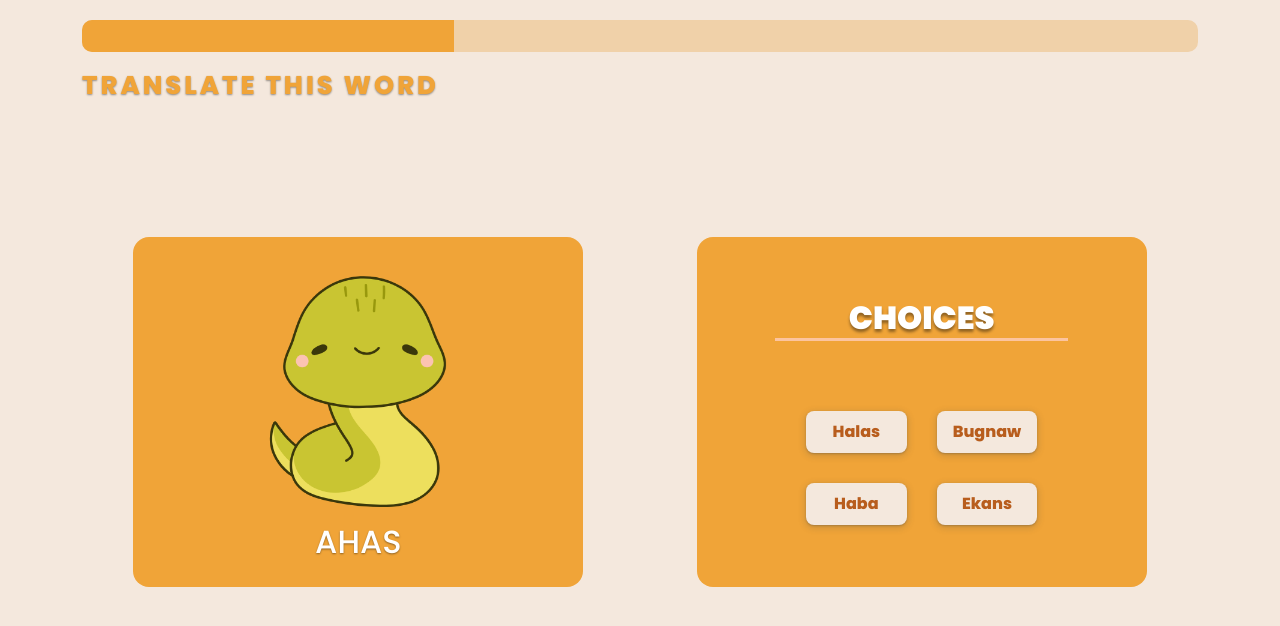
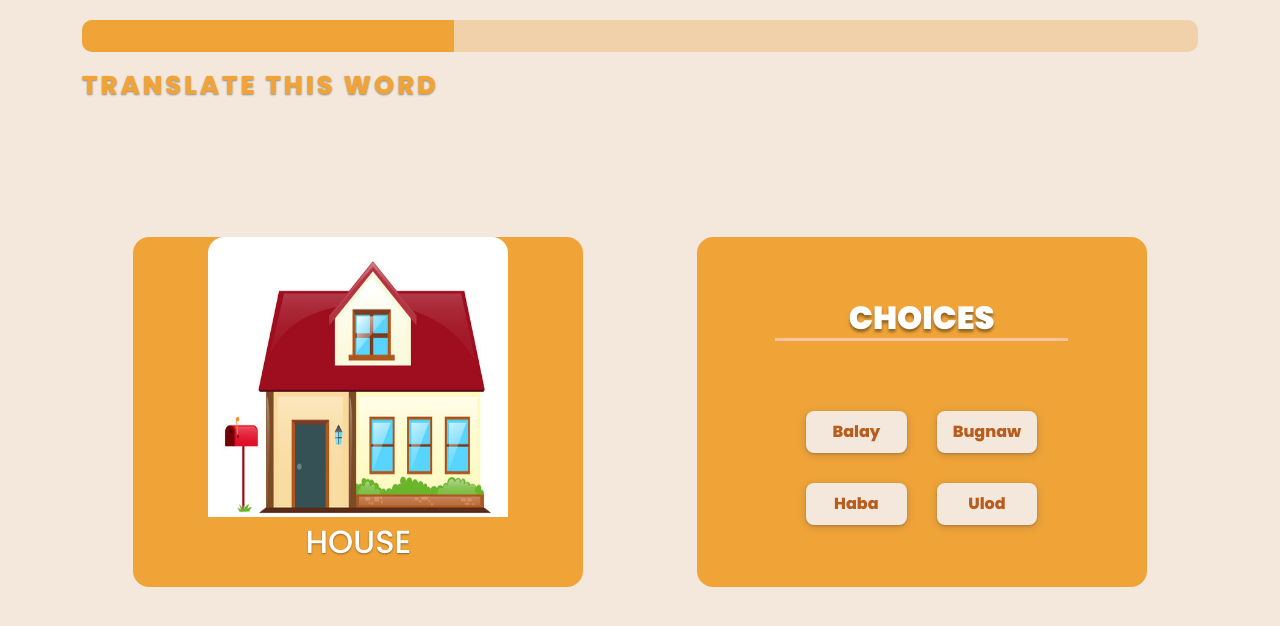
Before and after one commit to xtngbrl/DIALECTO, a React (Vite) app: page /dialecto/game-one in a window 1280 px wide. Shown: the top 626 px of the page. Built offline with nearby package versions, Linux system fonts and the light colour scheme.

Commit message:
update for content one

```diff
--- a/src/content/Content_One.jsx
+++ b/src/content/Content_One.jsx
@@ -1,13 +1,13 @@
 import React from 'react';
 
 import ContentButton from '../components/shared/ContentBtn';
-import Snake from '../assets/snek.png';
+import House from '../assets/house.jpg';
 import './Content.css';
 
 const ContentOne = ({ onCorrect, onIncorrect }) => {
 
   const handleAnswer = (label) => {
-    if (label === 'Halas') {
+    if (label === 'Balay') {
       onCorrect();
     } else {
       onIncorrect();
@@ -21,19 +21,19 @@ const ContentOne = ({ onCorrect, onIncorrect }) => {
         <div className='content-one-container'>
             <div className='img-wrapper'>
               <div className='img-container'>
-              <img src={Snake} alt='Snake' />
+              <img src={House} alt='Snake' />
               </div>
 
-              <h2>Ahas</h2>
+              <h2>House</h2>
             </div>
 
             <div className='choices-container'>
                 <h2>Choices</h2>
                 <div className='btn-choices-container'>
-                  <ContentButton label='Halas' onClick={() => handleAnswer('Halas')} />
+                  <ContentButton label='Balay' onClick={() => handleAnswer('Balay')} />
                   <ContentButton label='Bugnaw' onClick={() => handleAnswer('Bugnaw')} />
                   <ContentButton label='Haba' onClick={() => handleAnswer('Haba')} />
-                  <ContentButton label='Ekans' onClick={() => handleAnswer('Ekans')} />
+                  <ContentButton label='Ulod' onClick={() => handleAnswer('Ulod')} />
                 </div>
             </div>
         </div>
```
